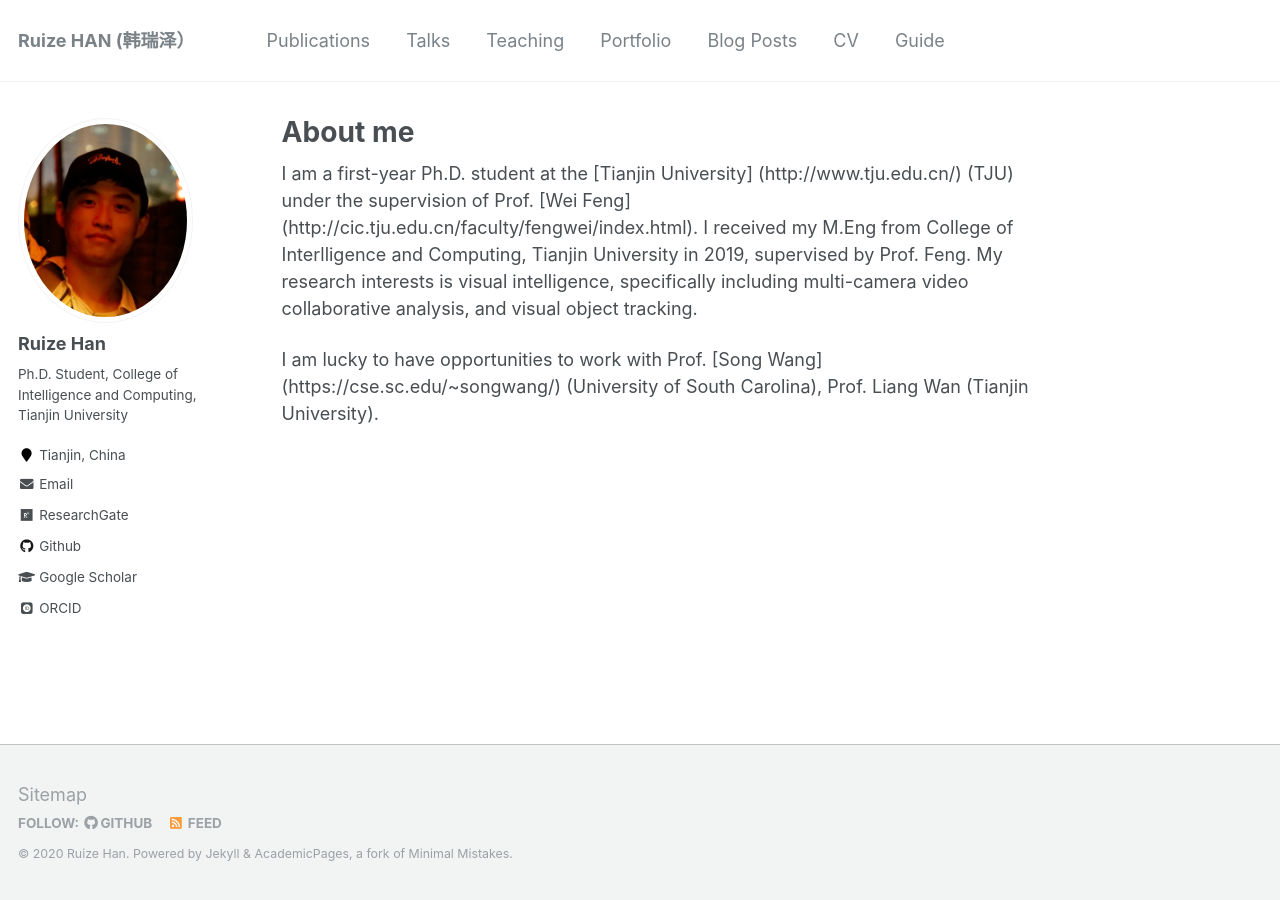
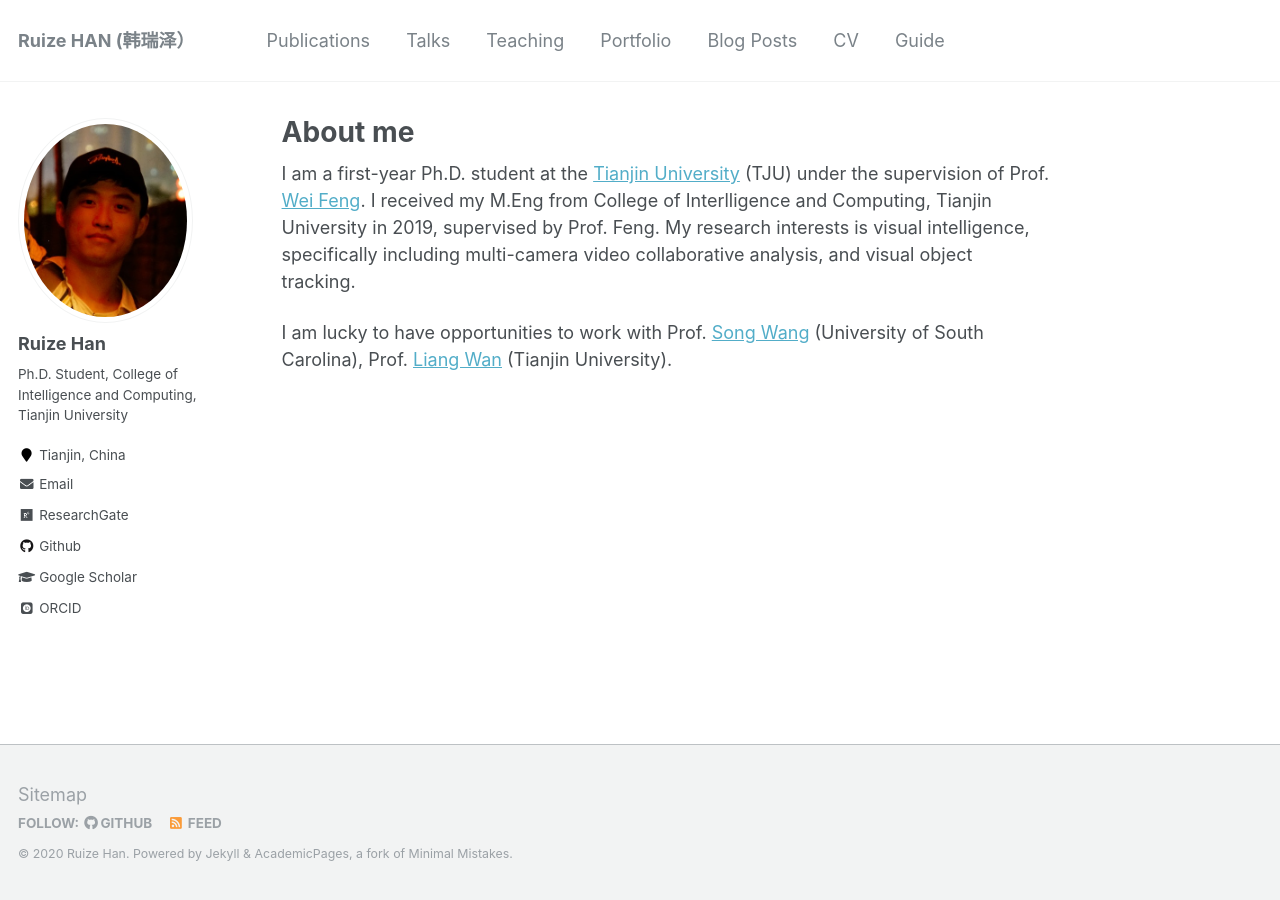
Before and after one commit to RuizeHan/RuizeHan.github.io, a Jekyll site: the page built from _pages/about.md, in a window 1280 px wide. Built offline with Jekyll 4.4.1, drawn with Linux system fonts in a browser that asks for light colours; some web fonts are replaced; part of the change alters nothing that is shown.

Commit message:
Update about.md

```diff
--- a/_pages/about.md
+++ b/_pages/about.md
@@ -8,7 +8,7 @@ redirect_from:
   - /about.html
 ---
 
-I am a first-year Ph.D. student at the [Tianjin University] (http://www.tju.edu.cn/) (TJU) under the supervision of Prof. [Wei Feng] (http://cic.tju.edu.cn/faculty/fengwei/index.html). I received my M.Eng from College of Interlligence and Computing, Tianjin University in 2019, supervised by Prof. Feng.
+I am a first-year Ph.D. student at the [Tianjin University](http://www.tju.edu.cn/) (TJU) under the supervision of Prof. [Wei Feng](http://cic.tju.edu.cn/faculty/fengwei/index.html). I received my M.Eng from College of Interlligence and Computing, Tianjin University in 2019, supervised by Prof. Feng.
 My research interests is visual intelligence, specifically including multi-camera video collaborative analysis, and visual object tracking.
 
-I am lucky to have opportunities to work with Prof. [Song Wang] (https://cse.sc.edu/~songwang/) (University of South Carolina), Prof. Liang Wan (Tianjin University).
+I am lucky to have opportunities to work with Prof. [Song Wang](https://cse.sc.edu/~songwang/) (University of South Carolina), Prof. [Liang Wan](http://cic.tju.edu.cn/faculty/lwan/index.html) (Tianjin University).
```
